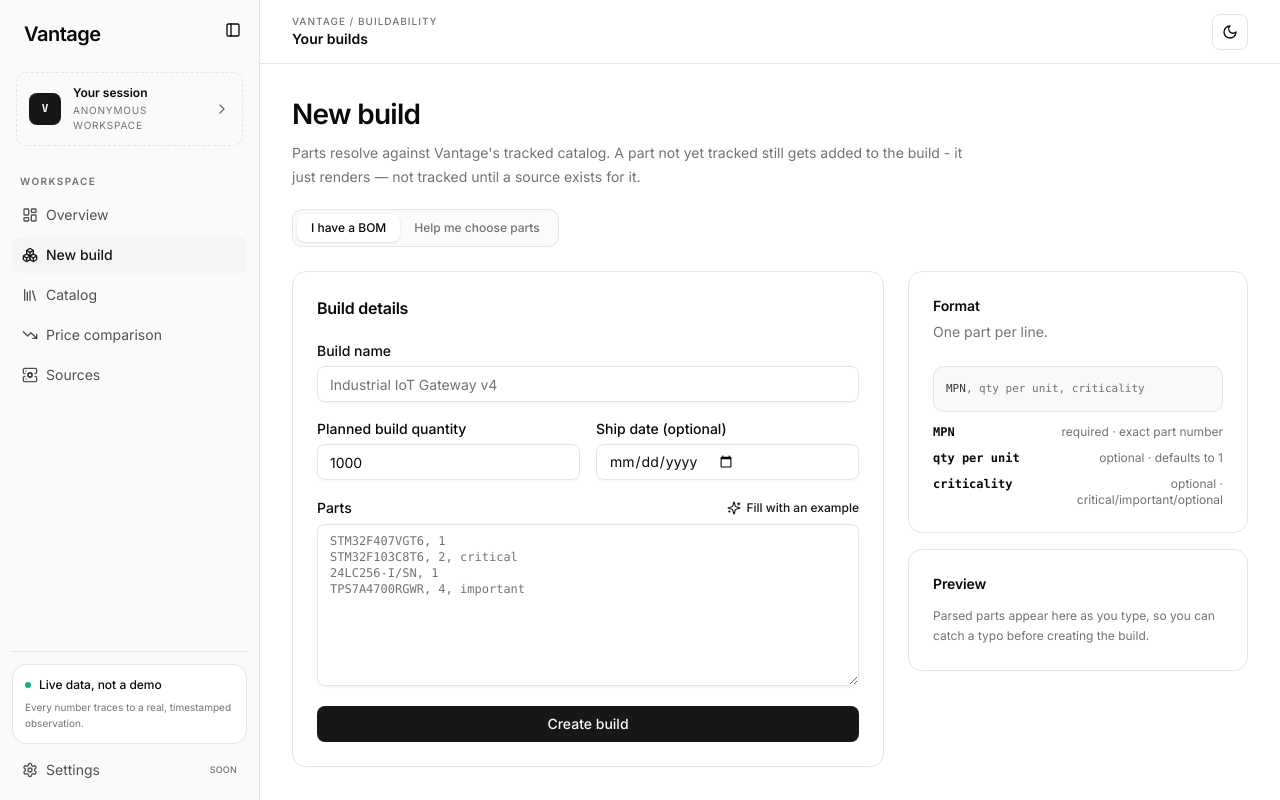
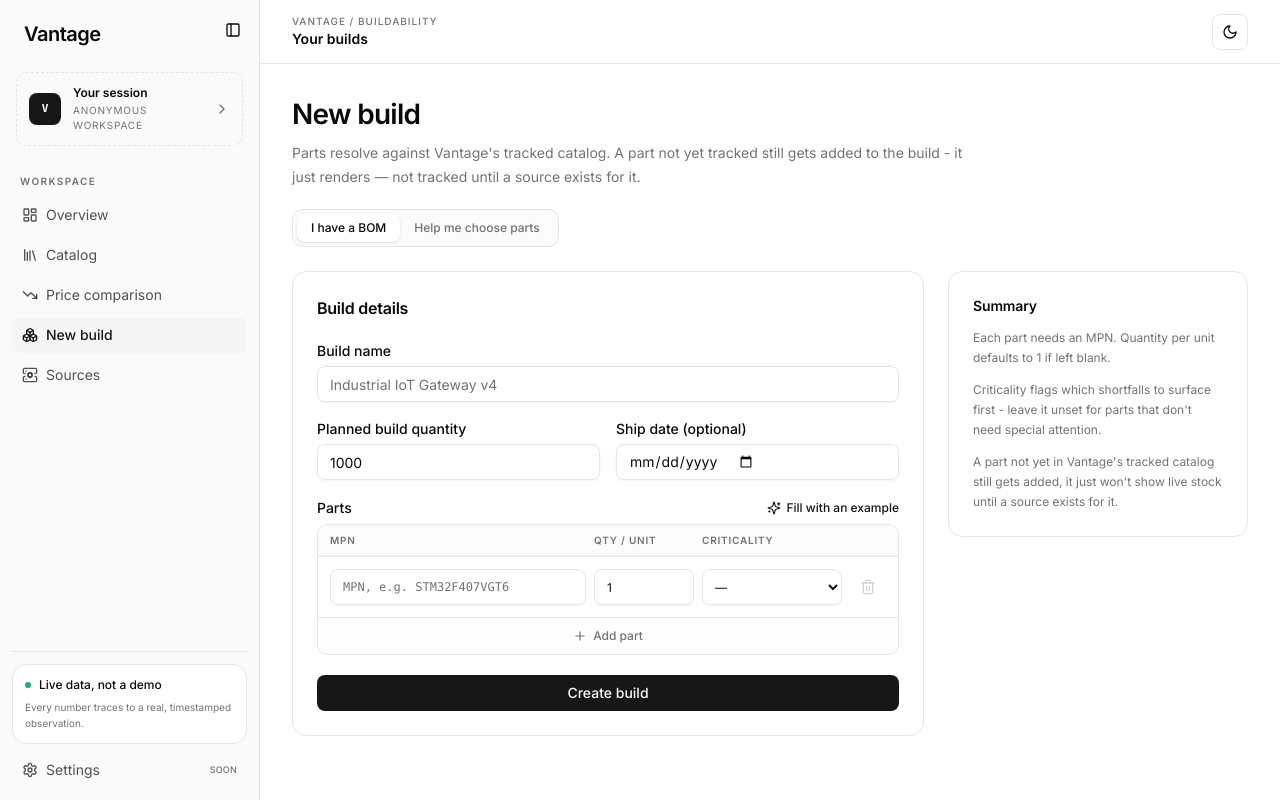
Before and after one commit to aniruddha-chaudhari/vantagezero, a Next.js app: page /dashboard/new in a window 1280 px wide. Built offline with nearby package versions, Linux system fonts and the light colour scheme.

Commit message:
feat: replace freeform BOM textarea with structured part rows
The comma-separated textarea needed a parser with its own error surface for
malformed lines. Explicit rows with typed inputs make invalid states
unrepresentable instead of diagnosable.

```diff
--- a/app/dashboard/new/page.tsx
+++ b/app/dashboard/new/page.tsx
@@ -2,75 +2,46 @@
 
 import { useState } from "react";
 import { useRouter } from "next/navigation";
-import { CircleAlert, Sparkles } from "lucide-react";
+import { Plus, Sparkles, Trash2 } from "lucide-react";
 
-import { Badge } from "@/components/ui/badge";
 import { Button } from "@/components/ui/button";
-import { Card, CardContent, CardDescription, CardHeader, CardTitle } from "@/components/ui/card";
+import { Card, CardContent, CardHeader, CardTitle } from "@/components/ui/card";
 import { DesignWizard } from "@/components/design-wizard";
 import { Input } from "@/components/ui/input";
 import { Label } from "@/components/ui/label";
-import { Textarea } from "@/components/ui/textarea";
-
-const EXAMPLE_PARTS = "STM32F407VGT6, 1\nSTM32F103C8T6, 2, critical\n24LC256-I/SN, 1\nTPS7A4700RGWR, 4, important";
+import { cn } from "@/lib/utils";
 
 const CRITICALITY_VALUES = ["critical", "important", "optional"] as const;
+type Criticality = (typeof CRITICALITY_VALUES)[number];
+
+interface PartRow {
+  id: string;
+  mpn: string;
+  qtyPerUnit: string;
+  criticality: Criticality | "";
+}
+
+const EXAMPLE_ROWS: Omit<PartRow, "id">[] = [
+  { mpn: "STM32F407VGT6", qtyPerUnit: "1", criticality: "" },
+  { mpn: "STM32F103C8T6", qtyPerUnit: "2", criticality: "critical" },
+  { mpn: "24LC256-I/SN", qtyPerUnit: "1", criticality: "" },
+  { mpn: "TPS7A4700RGWR", qtyPerUnit: "4", criticality: "important" },
+];
+
+function emptyRow(id: string): PartRow {
+  return { id, mpn: "", qtyPerUnit: "1", criticality: "" };
+}
+
+let rowCounter = 0;
+function nextRowId(): string {
+  rowCounter += 1;
+  return `row-${rowCounter}`;
+}
 
 interface ParsedPart {
   mpn: string;
   qtyPerUnit: number;
-  criticality?: (typeof CRITICALITY_VALUES)[number];
-}
-
-interface LineIssue {
-  line: string;
-  message: string;
-}
-
-function parsePartsInput(text: string): { parts: ParsedPart[]; issues: LineIssue[] } {
-  const parts: ParsedPart[] = [];
-  const issues: LineIssue[] = [];
-
-  for (const raw of text.split("\n")) {
-    const line = raw.trim();
-    if (!line) continue;
-
-    const [mpnRaw, qtyRaw, criticalityRaw] = line.split(",").map((s) => s.trim());
-    if (!mpnRaw) {
-      issues.push({ line, message: "No MPN found before the first comma" });
-      continue;
-    }
-
-    let qtyPerUnit = 1;
-    if (qtyRaw) {
-      const qty = Number(qtyRaw);
-      if (!Number.isFinite(qty) || qty <= 0) {
-        issues.push({ line, message: `"${qtyRaw}" isn't a valid quantity - defaulted to 1` });
-      } else {
-        qtyPerUnit = qty;
-      }
-    }
-
-    let criticality: ParsedPart["criticality"];
-    if (criticalityRaw) {
-      if ((CRITICALITY_VALUES as readonly string[]).includes(criticalityRaw)) {
-        criticality = criticalityRaw as ParsedPart["criticality"];
-      } else {
-        issues.push({ line, message: `"${criticalityRaw}" isn't critical/important/optional - ignored` });
-      }
-    }
-
-    parts.push({ mpn: mpnRaw, qtyPerUnit, criticality });
-  }
-
-  return { parts, issues };
-}
-
-function CriticalityBadge({ value }: { value?: ParsedPart["criticality"] }) {
-  if (value === "critical") return <Badge variant="destructive">critical</Badge>;
-  if (value === "important") return <Badge variant="secondary">important</Badge>;
-  if (value === "optional") return <Badge variant="outline">optional</Badge>;
-  return <span className="text-[11px] text-muted-foreground">—</span>;
+  criticality?: Criticality;
 }
 
 export default function NewBuildPage() {
@@ -79,11 +50,35 @@
   const [name, setName] = useState("");
   const [plannedBuildQty, setPlannedBuildQty] = useState("1000");
   const [shipDate, setShipDate] = useState("");
-  const [partsText, setPartsText] = useState("");
+  const [rows, setRows] = useState<PartRow[]>([emptyRow("row-initial")]);
   const [submitting, setSubmitting] = useState(false);
   const [error, setError] = useState<string | null>(null);
 
-  const { parts, issues } = parsePartsInput(partsText);
+  function updateRow(id: string, patch: Partial<PartRow>) {
+    setRows((prev) => prev.map((row) => (row.id === id ? { ...row, ...patch } : row)));
+  }
+
+  function addRow() {
+    setRows((prev) => [...prev, emptyRow(nextRowId())]);
+  }
+
+  function removeRow(id: string) {
+    setRows((prev) => (prev.length === 1 ? prev : prev.filter((row) => row.id !== id)));
+  }
+
+  function fillWithExample() {
+    setRows(EXAMPLE_ROWS.map((row) => ({ ...row, id: nextRowId() })));
+  }
+
+  const filledRows = rows.filter((row) => row.mpn.trim());
+  const parts: ParsedPart[] = filledRows.map((row) => {
+    const qty = Number(row.qtyPerUnit);
+    return {
+      mpn: row.mpn.trim(),
+      qtyPerUnit: Number.isFinite(qty) && qty > 0 ? qty : 1,
+      criticality: row.criticality || undefined,
+    };
+  });
 
   async function handleSubmit(e: React.FormEvent) {
     e.preventDefault();
@@ -151,7 +146,7 @@
       {mode === "guided" ? (
         <DesignWizard />
       ) : (
-      <form onSubmit={handleSubmit} className="grid gap-6 lg:grid-cols-[1fr_340px] lg:items-start">
+      <form onSubmit={handleSubmit} className="grid gap-6 lg:grid-cols-[1fr_300px] lg:items-start">
         <Card>
           <CardHeader>
             <CardTitle className="text-base tracking-[-0.015em]">Build details</CardTitle>
@@ -181,37 +176,85 @@
 
             <div className="grid gap-2">
               <div className="flex items-center justify-between">
-                <Label htmlFor="parts">Parts</Label>
+                <Label>Parts</Label>
                 <button
                   type="button"
-                  onClick={() => setPartsText(EXAMPLE_PARTS)}
+                  onClick={fillWithExample}
                   className="inline-flex items-center gap-1.5 text-xs font-medium text-primary hover:underline"
                 >
                   <Sparkles className="size-3.5" />
                   Fill with an example
                 </button>
               </div>
-              <Textarea
-                id="parts"
-                rows={9}
-                value={partsText}
-                onChange={(e) => setPartsText(e.target.value)}
-                placeholder={EXAMPLE_PARTS}
-                className="font-mono text-xs"
-              />
 
-              {issues.length > 0 && (
-                <div className="space-y-1.5 rounded-lg border border-chart-4/25 bg-chart-4/[0.06] p-3">
-                  {issues.map((issue, i) => (
-                    <p key={i} className="flex items-start gap-1.5 text-[11px] leading-4 text-foreground/80">
-                      <CircleAlert className="mt-[1px] size-3.5 shrink-0 text-chart-4" />
-                      <span>
-                        <span className="font-mono">{issue.line}</span> — {issue.message}
-                      </span>
-                    </p>
-                  ))}
+              <div className="overflow-hidden rounded-lg border">
+                <div className="hidden grid-cols-[1fr_100px_140px_36px] gap-2 border-b bg-secondary/40 px-3 py-2 text-[10px] font-semibold uppercase tracking-[0.08em] text-muted-foreground sm:grid">
+                  <span>MPN</span>
+                  <span>Qty / unit</span>
+                  <span>Criticality</span>
+                  <span />
                 </div>
-              )}
+
+                <div className="divide-y">
+                  {rows.map((row) => {
+                    const qtyNum = Number(row.qtyPerUnit);
+                    const qtyInvalid = row.qtyPerUnit !== "" && (!Number.isFinite(qtyNum) || qtyNum <= 0);
+
+                    return (
+                      <div key={row.id} className="grid grid-cols-2 gap-2 p-3 sm:grid-cols-[1fr_100px_140px_36px] sm:items-center">
+                        <div className="col-span-2 sm:col-span-1">
+                          <Input
+                            value={row.mpn}
+                            onChange={(e) => updateRow(row.id, { mpn: e.target.value })}
+                            placeholder="MPN, e.g. STM32F407VGT6"
+                            className="font-mono text-xs"
+                          />
+                        </div>
+                        <div>
+                          <Input
+                            type="number"
+                            min={1}
+                            value={row.qtyPerUnit}
+                            onChange={(e) => updateRow(row.id, { qtyPerUnit: e.target.value })}
+                            className={cn("text-xs", qtyInvalid && "border-destructive text-destructive")}
+                          />
+                          {qtyInvalid && <p className="mt-1 text-[10px] text-destructive">Defaults to 1</p>}
+                        </div>
+                        <select
+                          value={row.criticality}
+                          onChange={(e) => updateRow(row.id, { criticality: e.target.value as PartRow["criticality"] })}
+                          className="h-9 rounded-md border bg-transparent px-2 text-xs shadow-xs focus-visible:outline-none focus-visible:ring-2 focus-visible:ring-ring/50"
+                        >
+                          <option value="">—</option>
+                          {CRITICALITY_VALUES.map((value) => (
+                            <option key={value} value={value}>
+                              {value}
+                            </option>
+                          ))}
+                        </select>
+                        <button
+                          type="button"
+                          onClick={() => removeRow(row.id)}
+                          disabled={rows.length === 1}
+                          aria-label="Remove part"
+                          className="inline-flex size-9 items-center justify-center rounded-md text-muted-foreground transition-colors hover:bg-destructive/10 hover:text-destructive disabled:pointer-events-none disabled:opacity-30"
+                        >
+                          <Trash2 className="size-4" />
+                        </button>
+                      </div>
+                    );
+                  })}
+                </div>
+
+                <button
+                  type="button"
+                  onClick={addRow}
+                  className="flex w-full items-center justify-center gap-1.5 border-t bg-secondary/20 py-2.5 text-xs font-medium text-muted-foreground transition-colors hover:bg-secondary/40 hover:text-foreground"
+                >
+                  <Plus className="size-3.5" />
+                  Add part
+                </button>
+              </div>
             </div>
 
             {error && <p className="text-sm text-destructive">{error}</p>}
@@ -224,56 +267,15 @@
 
         <div className="space-y-4 lg:sticky lg:top-20">
           <Card>
-            <CardHeader>
-              <CardTitle className="text-sm tracking-[-0.01em]">Format</CardTitle>
-              <CardDescription>One part per line.</CardDescription>
-            </CardHeader>
-            <CardContent className="space-y-3">
-              <div className="rounded-lg border bg-secondary/60 p-3 font-mono text-[11px] leading-5 text-foreground/80">
-                MPN<span className="text-muted-foreground">, qty per unit</span>
-                <span className="text-muted-foreground">, criticality</span>
-              </div>
-              <dl className="space-y-2.5 text-xs">
-                <div className="flex items-baseline justify-between gap-3">
-                  <dt className="font-mono font-semibold">MPN</dt>
-                  <dd className="text-right text-muted-foreground">required · exact part number</dd>
-                </div>
-                <div className="flex items-baseline justify-between gap-3">
-                  <dt className="font-mono font-semibold">qty per unit</dt>
-                  <dd className="text-right text-muted-foreground">optional · defaults to 1</dd>
-                </div>
-                <div className="flex items-baseline justify-between gap-3">
-                  <dt className="font-mono font-semibold">criticality</dt>
-                  <dd className="text-right text-muted-foreground">optional · critical/important/optional</dd>
-                </div>
-              </dl>
-            </CardContent>
-          </Card>
-
-          <Card>
             <CardHeader className="pb-3">
               <CardTitle className="text-sm tracking-[-0.01em]">
-                Preview {parts.length > 0 && <span className="font-normal text-muted-foreground">· {parts.length} parsed</span>}
+                Summary {parts.length > 0 && <span className="font-normal text-muted-foreground">· {parts.length} part{parts.length === 1 ? "" : "s"}</span>}
               </CardTitle>
             </CardHeader>
-            <CardContent>
-              {parts.length === 0 ? (
-                <p className="text-xs leading-5 text-muted-foreground">
-                  Parsed parts appear here as you type, so you can catch a typo before creating the build.
-                </p>
-              ) : (
-                <ul className="space-y-2">
-                  {parts.map((p, i) => (
-                    <li key={`${p.mpn}-${i}`} className="flex items-center justify-between gap-2 border-b pb-2 last:border-b-0 last:pb-0">
-                      <div className="min-w-0">
-                        <p className="truncate font-mono text-xs font-medium">{p.mpn}</p>
-                        <p className="text-[10px] text-muted-foreground">qty {p.qtyPerUnit} / unit</p>
-                      </div>
-                      <CriticalityBadge value={p.criticality} />
-                    </li>
-                  ))}
-                </ul>
-              )}
+            <CardContent className="space-y-3 text-xs leading-5 text-muted-foreground">
+              <p>Each part needs an MPN. Quantity per unit defaults to 1 if left blank.</p>
+              <p>Criticality flags which shortfalls to surface first - leave it unset for parts that don&apos;t need special attention.</p>
+              <p>A part not yet in Vantage&apos;s tracked catalog still gets added, it just won&apos;t show live stock until a source exists for it.</p>
             </CardContent>
           </Card>
         </div>
--- a/app/dashboard/page.tsx
+++ b/app/dashboard/page.tsx
@@ -105,17 +105,6 @@
         </Button>
       </div>
 
-      <BuildabilityDial
-        builds={builds.map(({ product, buildability }) => ({
-          id: product.id,
-          name: product.name,
-          plannedBuildQty: product.plannedBuildQty,
-          buildableUnits: buildability.productBuildableUnits,
-          score: buildability.score?.total ?? null,
-          bottleneckMpn: buildability.bottleneck?.mpn ?? null,
-        }))}
-      />
-
       <div className="grid grid-cols-2 divide-x divide-y rounded-xl border lg:grid-cols-4 lg:divide-y-0">
         {[
           { label: "Active builds", value: builds.length.toLocaleString(), sub: `${plannedUnits.toLocaleString()} units planned` },
@@ -149,6 +138,17 @@
           </div>
         ))}
       </div>
+
+      <BuildabilityDial
+        builds={builds.map(({ product, buildability }) => ({
+          id: product.id,
+          name: product.name,
+          plannedBuildQty: product.plannedBuildQty,
+          buildableUnits: buildability.productBuildableUnits,
+          score: buildability.score?.total ?? null,
+          bottleneckMpn: buildability.bottleneck?.mpn ?? null,
+        }))}
+      />
 
       <div className="grid gap-4 md:grid-cols-2 xl:grid-cols-3">
         {builds.map(({ product, buildability }) => {
--- a/components/dashboard-nav.tsx
+++ b/components/dashboard-nav.tsx
@@ -15,9 +15,9 @@
 
 const navItems = [
   { label: "Overview", href: "/dashboard", icon: LayoutDashboard },
-  { label: "New build", href: "/dashboard/new", icon: Boxes },
   { label: "Catalog", href: "/dashboard/catalog", icon: Library },
   { label: "Price comparison", href: "/dashboard/pricing", icon: TrendingDown },
+  { label: "New build", href: "/dashboard/new", icon: Boxes },
   { label: "Sources", href: "/dashboard/sources", icon: ServerCog },
 ] as const;
 
```
